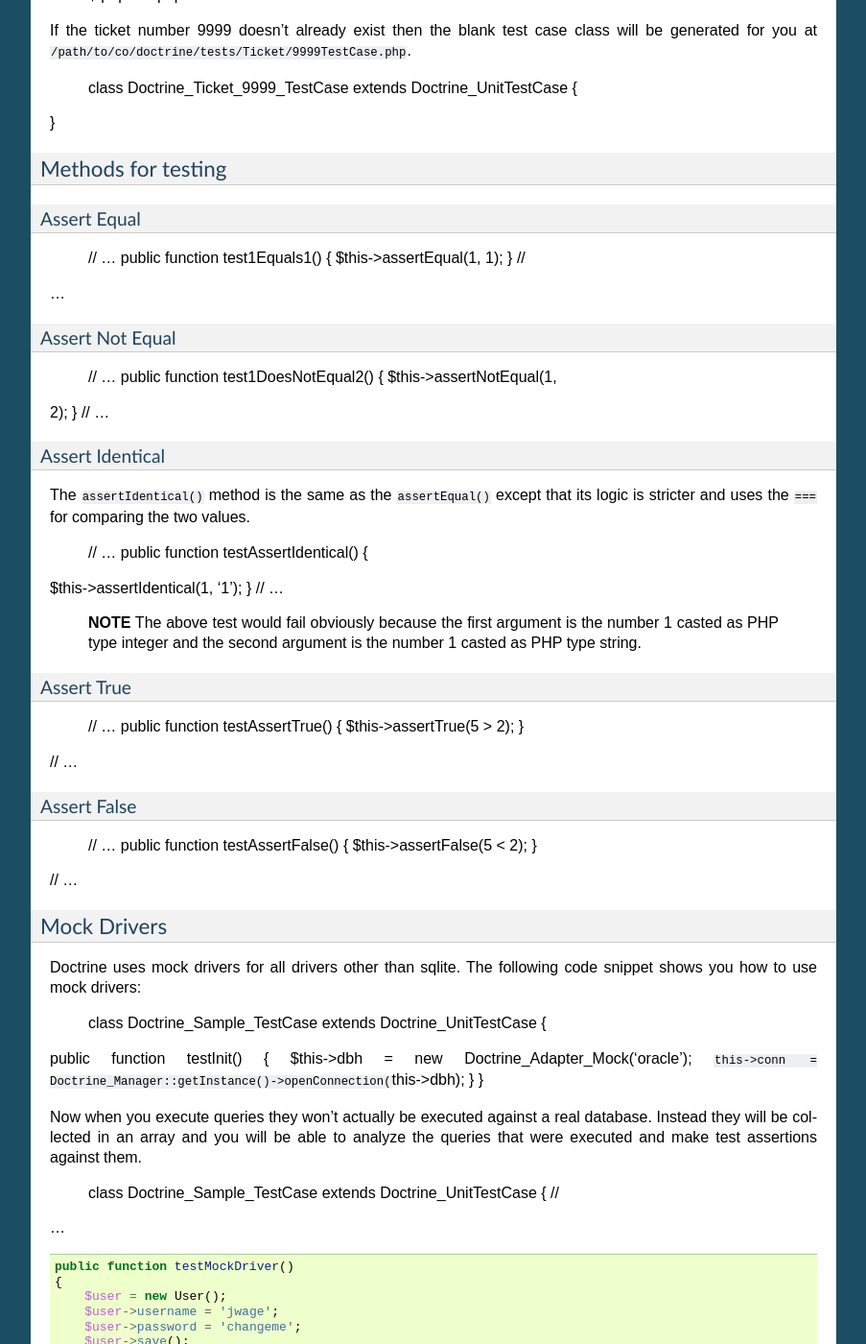
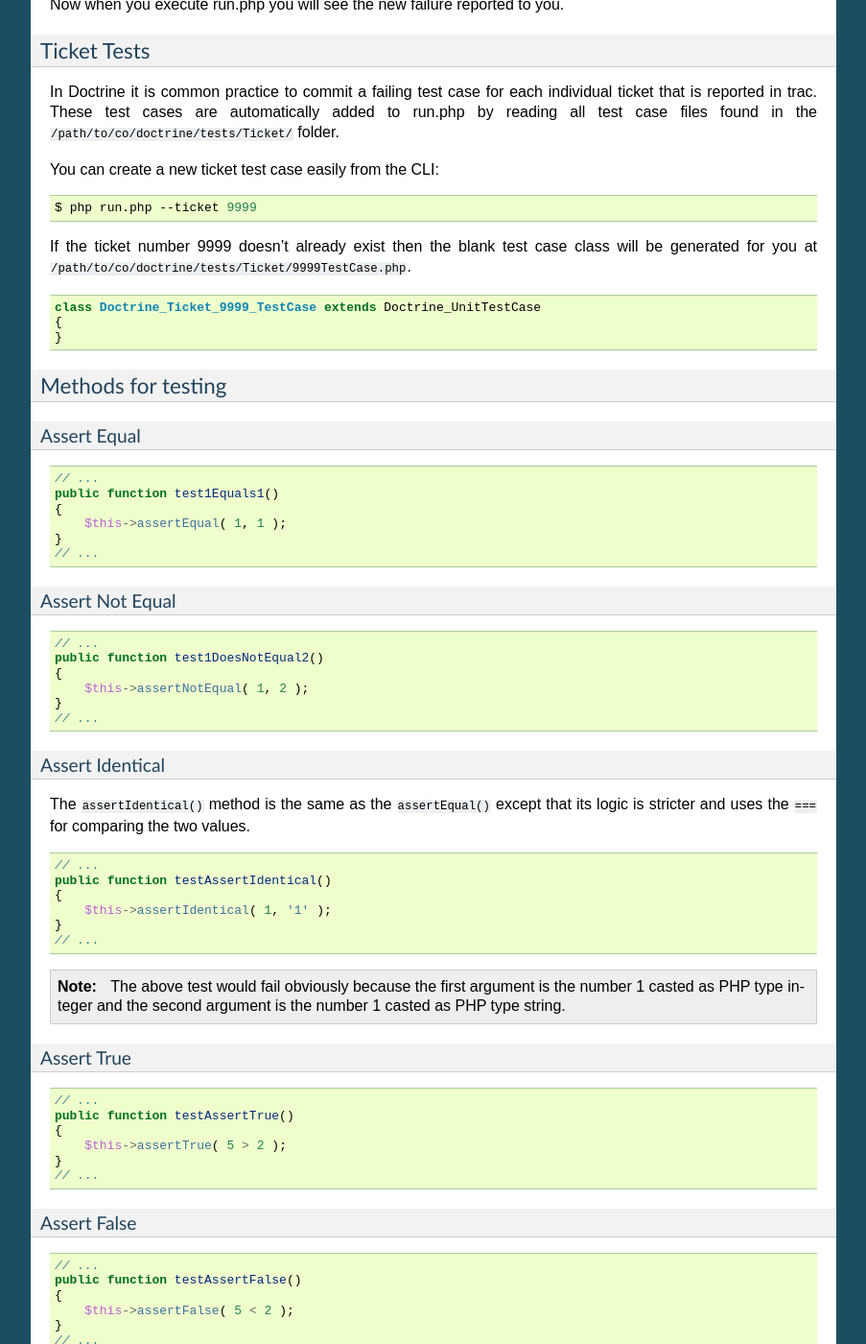
Before and after one commit to doctrine/doctrine1-documentation, a Sphinx documentation site: the page built from source/en/manual/unit-testing.rst, in a window 1280 px wide and 1400 px high, scrolled down 2273 px. Shown: the whole window at 96% size, without its empty margins (198-1101 px from the left). Built offline with Sphinx 7.4.7, drawn with Linux system fonts in a browser that asks for light colours; cross-references to code outside the pages are shown as plain code; some of the changed text lies outside the part shown.

Commit message:
doctrine1-documentation-23: Edit unit-testing.rst

```diff
--- a/source/en/manual/unit-testing.rst
+++ b/source/en/manual/unit-testing.rst
@@ -3,7 +3,7 @@
 ************
 
 Doctrine is programmatically tested using UnitTests. You can read more
-about unit testing [http://en.wikipedia.org/wiki/Unit\_testing here] on
+about unit testing `here <http://en.wikipedia.org/wiki/Unit_testing>`_ on
 Wikipedia.
 
 =============
@@ -13,16 +13,28 @@
 In order to run the tests that come with doctrine you need to check out
 the entire project, not just the lib folder.
 
- $ svn co http://svn.doctrine-project.org/branches/1.2
-/path/to/co/doctrine
+.. code-block:: sh
+
+    $ svn co http://svn.doctrine-project.org/branches/1.2 /path/to/co/doctrine
 
 Now change directory to the checked out copy of doctrine.
 
- $ cd /path/to/co/doctrine
+.. code-block:: sh
+
+    $ cd /path/to/co/doctrine
 
 You should see the following files and directories listed.
 
- CHANGELOG COPYRIGHT lib/ LICENSE package.xml tests/ tools/ vendor/
+::
+
+    CHANGELOG
+    COPYRIGHT
+    lib/
+    LICENSE
+    package.xml
+    tests/
+    tools/
+    vendor/
 
 .. tip::
 
@@ -42,7 +54,10 @@
 Navigate to the ``/path/to/co/doctrine/tests`` folder and execute the
 ``run.php`` script:
 
- $ cd /path/to/co/doctrine/tests $ php run.php
+.. code-block:: sh
+
+    $ cd /path/to/co/doctrine/tests
+    $ php run.php
 
 This will print out a progress bar as it is running all the unit tests.
 When it is finished it will report to you what has passed and failed.
@@ -51,11 +66,15 @@
 of tests or filtering tests against class names of test suites. Run the
 following command to check out these options.
 
- $ php run.php -help
+.. code-block:: sh
+
+    $ php run.php -help
 
 You can run an individual group of tests like this:
 
- $ php run.php --group data\_dict
+.. code-block:: sh
+
+    $ php run.php --group data_dict
 
 -------
 Browser
@@ -123,7 +155,9 @@
 Once you are finished writing your test be sure to add it to ``run.php``
 like the following.
 
- $test->addTestCase(new Doctrine\_Sample\_TestCase());
+::
+
+    $test->addTestCase( new Doctrine_Sample_TestCase() );
 
 Now when you execute run.php you will see the new failure reported to
 you.
@@ -139,14 +173,18 @@
 
 You can create a new ticket test case easily from the CLI:
 
- $ php run.php --ticket 9999
+.. code-block:: sh
+
+    $ php run.php --ticket 9999
 
 If the ticket number 9999 doesn't already exist then the blank test case
-class will be generated for you at
-``/path/to/co/doctrine/tests/Ticket/9999TestCase.php``.
+class will be generated for you at ``/path/to/co/doctrine/tests/Ticket/9999TestCase.php``.
 
- class Doctrine\_Ticket\_9999\_TestCase extends Doctrine\_UnitTestCase {
-}
+::
+
+    class Doctrine_Ticket_9999_TestCase extends Doctrine_UnitTestCase
+    {
+    }
 
 -------------------
 Methods for testing
@@ -156,15 +194,27 @@
 Assert Equal
 ^^^^^^^^^^^^
 
- // ... public function test1Equals1() { $this->assertEqual(1, 1); } //
-...
+::
+
+    // ...
+    public function test1Equals1()
+    {
+        $this->assertEqual( 1, 1 );
+    }
+    // ...
 
 ^^^^^^^^^^^^^^^^
 Assert Not Equal
 ^^^^^^^^^^^^^^^^
 
- // ... public function test1DoesNotEqual2() { $this->assertNotEqual(1,
-2); } // ...
+::
+
+    // ...
+    public function test1DoesNotEqual2()
+    {
+        $this->assertNotEqual( 1, 2 );
+    }
+    // ...
 
 ^^^^^^^^^^^^^^^^
 Assert Identical
@@ -185,15 +243,27 @@
 Assert True
 ^^^^^^^^^^^
 
- // ... public function testAssertTrue() { $this->assertTrue(5 > 2); }
-// ...
+::
+
+    // ...
+    public function testAssertTrue()
+    {
+        $this->assertTrue( 5 > 2 );
+    }
+    // ...
 
 ^^^^^^^^^^^^
 Assert False
 ^^^^^^^^^^^^
 
- // ... public function testAssertFalse() { $this->assertFalse(5 < 2); }
-// ...
+::
+
+    // ...
+    public function testAssertFalse()
+    {
+        $this->assertFalse( 5 < 2 );
+    }
+    // ...
 
 ------------
 Mock Drivers
@@ -202,54 +272,58 @@
 Doctrine uses mock drivers for all drivers other than sqlite. The
 following code snippet shows you how to use mock drivers:
 
- class Doctrine\_Sample\_TestCase extends Doctrine\_UnitTestCase {
-public function testInit() { $this->dbh = new
-Doctrine\_Adapter\_Mock('oracle');
-:code:`this->conn = Doctrine_Manager::getInstance()->openConnection(`\ this->dbh);
-} }
+::
+
+    class Doctrine_Sample_TestCase extends Doctrine_UnitTestCase
+    {
+        public function testInit()
+        {
+            $this->dbh  = new Doctrine_Adapter_Mock( 'oracle' );
+            $this->conn = Doctrine_Manager::getInstance()->openConnection( $this->dbh );
+        }
+    }
 
 Now when you execute queries they won't actually be executed against a
 real database. Instead they will be collected in an array and you will
 be able to analyze the queries that were executed and make test
 assertions against them.
 
- class Doctrine\_Sample\_TestCase extends Doctrine\_UnitTestCase { //
-...
-
 ::
 
-    public function testMockDriver()
+    class Doctrine_Sample_TestCase extends Doctrine_UnitTestCase
     {
-        $user = new User();
-        $user->username = 'jwage';
-        $user->password = 'changeme';
-        $user->save();
+        // ...
+        public function testMockDriver()
+        {
+            $user           = new User();
+            $user->username = 'jwage';
+            $user->password = 'changeme';
+            $user->save();
 
-        $sql = $this->dbh->getAll();
+            $sql = $this->dbh->getAll();
 
-        // print the sql array to find the query you're looking for
-        // print_r($sql);
+            // print the sql array to find the query you're looking for
+            // print_r( $sql );
 
-        $this->assertEqual($sql[0], 'INSERT INTO user (username, password) VALUES (?, ?)');
+            $this->assertEqual( $sql[0], 'INSERT INTO user (username, password) VALUES (?, ?)' );
+        }
     }
-
-}
 
 ---------------------
 Test Class Guidelines
 ---------------------
 
 Every class should have at least one TestCase equivalent and they should
-inherit ``Doctrine_UnitTestCase``. Test classes should refer to a class
+inherit :php:class:`Doctrine_UnitTestCase`. Test classes should refer to a class
 or an aspect of a class, and they should be named accordingly.
 
 Some examples:
 
--  ``Doctrine\_Record_TestCase`` is a good name because it refers to
-   the ``Doctrine_Record`` class
--  ``Doctrine\_Record\_State_TestCase`` is also good, because it refers
-   to the state aspect of the ``Doctrine_Record`` class.
--  ``Doctrine\_PrimaryKey_TestCase`` is a bad name, because it's too
+-  :php:class:`Doctrine_Record_TestCase` is a good name because it refers to
+   the :php:class:`Doctrine_Record` class
+-  :php:class:`Doctrine_Record_State_TestCase` is also good, because it refers
+   to the state aspect of the :php:class:`Doctrine_Record` class.
+-  :php:class:`Doctrine_PrimaryKey_TestCase` is a bad name, because it's too
    generic.
 
 ----------------------
@@ -261,7 +335,7 @@
 information of the system they test
 
 For example the method test name
-``Doctrine\_Export\_Pgsql_TestCase::testCreateTableSupportsAutoincPks()``
+``Doctrine_Export_Pgsql_TestCase::testCreateTableSupportsAutoincPks()``
 is a good name.
 
 Test method names can be long, but the method content should not be. If
@@ -273,7 +347,7 @@
 
     Commonly used testing method naming convention
     ``TestCase::test[methodName]`` is **not** allowed in Doctrine. So in
-    this case ``Doctrine\_Export\_Pgsql_TestCase::testCreateTable()``
+    this case ``Doctrine_Export_Pgsql_TestCase::testCreateTable()``
     would not be allowed!
 
 ==========
```
Also changed, not shown: other parts of source/en/manual/unit-testing.rst (+51 -31 lines).
